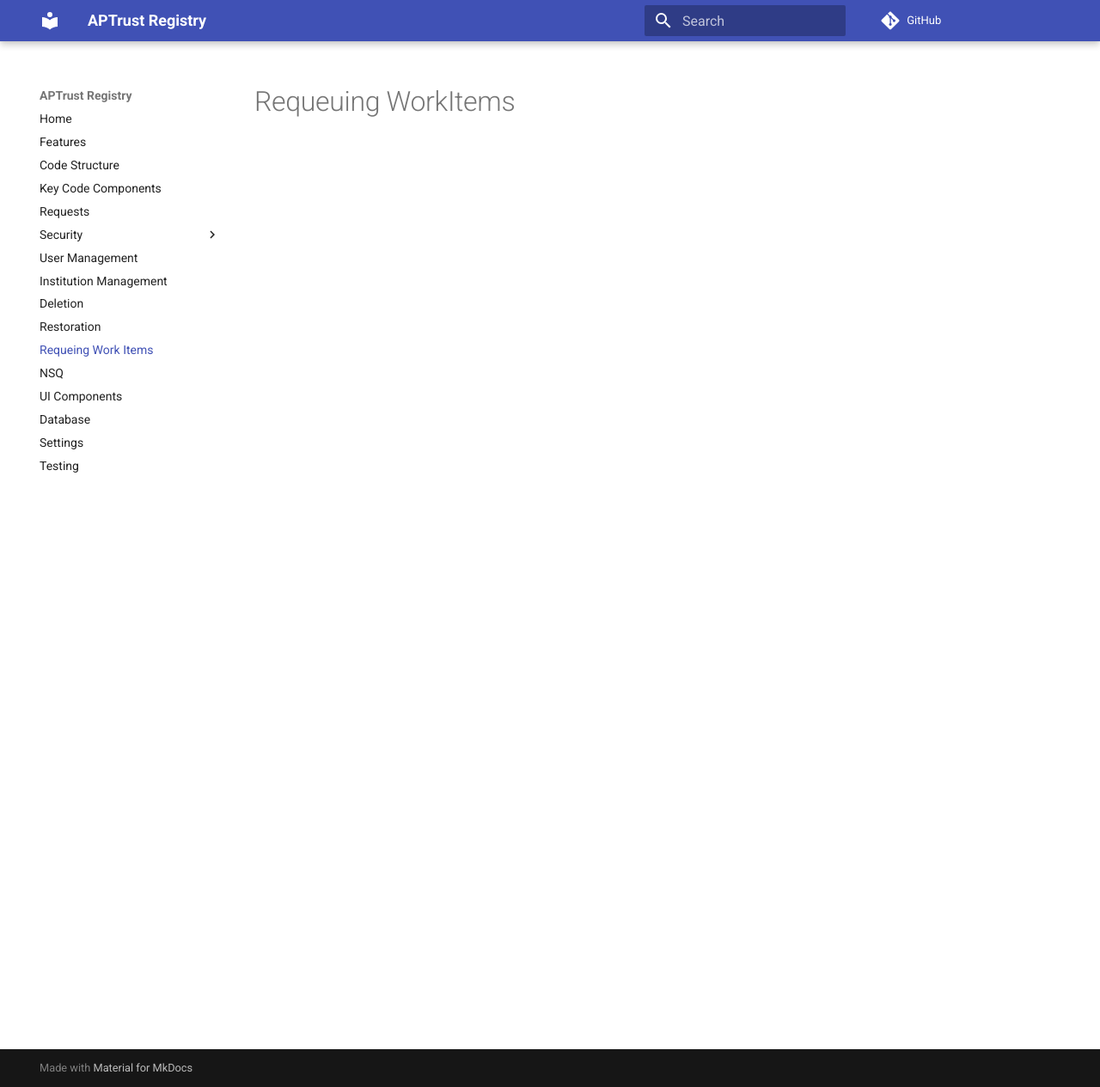
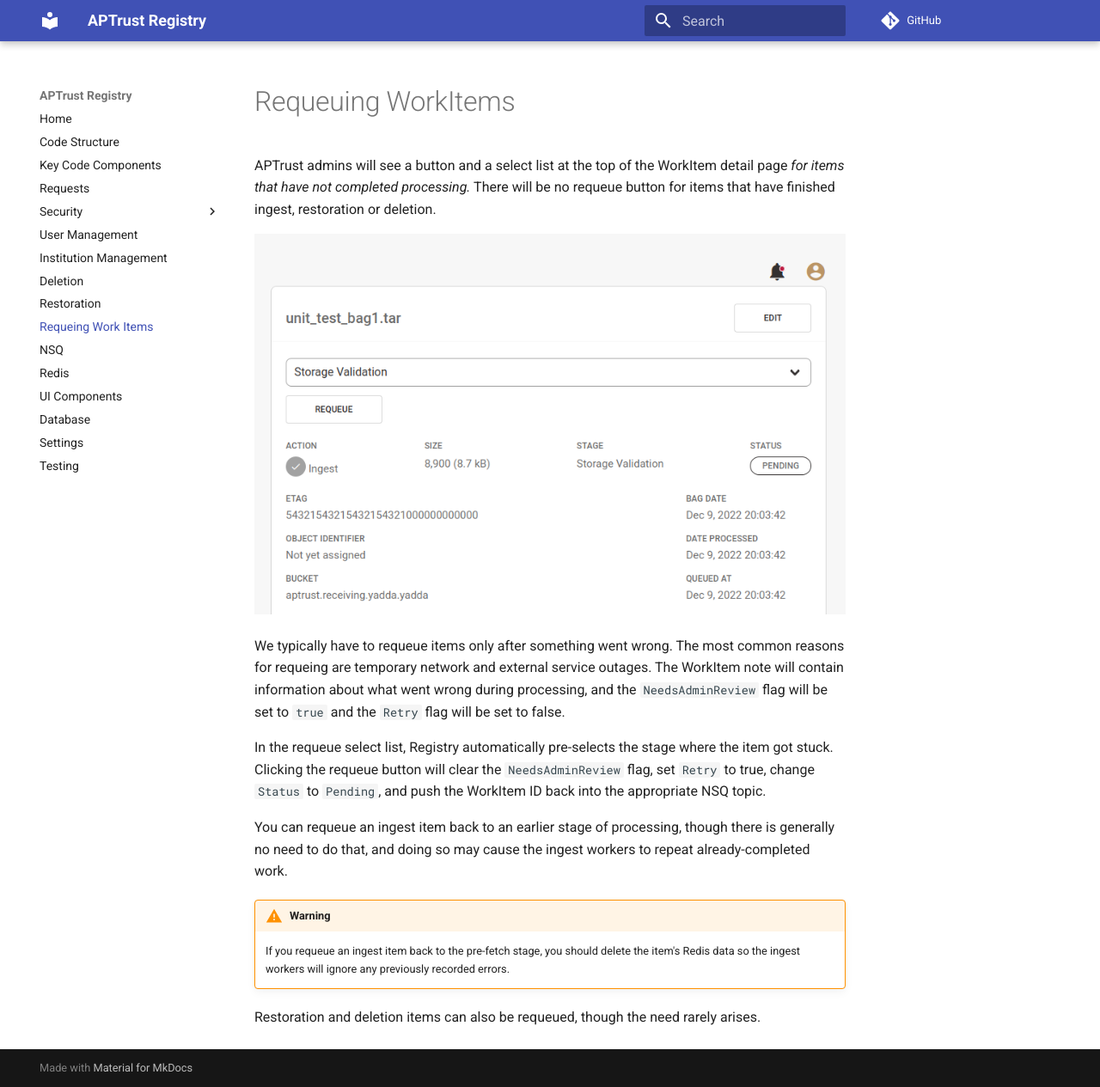
Before and after one commit to APTrust/registry-docs, an MkDocs documentation site: the page built from docs/requeuing.md, in a window 1280 px wide and 1265 px high. Shown: the whole window at 86% size. Built offline with MkDocs 1.6.1 and Material for MkDocs 9.7.7, drawn with Linux system fonts in a browser that asks for light colours; comment, search, counter and statistics services are not loaded.

Commit message:
More registry docs

```diff
--- a/docs/requeuing.md
+++ b/docs/requeuing.md
@@ -1 +1,17 @@
 # Requeuing WorkItems
+
+APTrust admins will see a button and a select list at the top of the WorkItem detail page _for items that have not completed processing._ There will be no requeue button for items that have finished ingest, restoration or deletion.
+
+![WorkItem requeue button](img/requeue_button.png)
+
+We typically have to requeue items only after something went wrong. The most common reasons for requeing are temporary network and external service outages. The WorkItem note will contain information about what went wrong during processing, and the `NeedsAdminReview` flag will be set to `true` and the `Retry` flag will be set to false.
+
+In the requeue select list, Registry automatically pre-selects the stage where the item got stuck. Clicking the requeue button will clear the `NeedsAdminReview` flag, set `Retry` to true, change `Status` to `Pending`, and push the WorkItem ID back into the appropriate NSQ topic.
+
+You can requeue an ingest item back to an earlier stage of processing, though there is generally no need to do that, and doing so may cause the ingest workers to repeat already-completed work.
+
+!!! Warning
+
+    If you requeue an ingest item back to the pre-fetch stage, you should delete the item's Redis data so the ingest workers will ignore any previously recorded errors.
+
+Restoration and deletion items can also be requeued, though the need rarely arises.
--- a/mkdocs.yml
+++ b/mkdocs.yml
@@ -29,7 +29,6 @@ markdown_extensions:
 repo_url:  https://github.com/APTrust/registry-docs
 nav:
   - Home: index.md
-  - Features: features.md
   - Code Structure: structure.md
   - Key Code Components: components.md
   - Requests: requests.md
@@ -46,6 +45,7 @@ nav:
   - Restoration: restoration.md
   - Requeing Work Items: requeuing.md
   - NSQ: nsq.md
+  - Redis: redis.md
   - UI Components: ui-components.md
   - Database: database.md
   - Settings: settings.md
```
Also changed, not shown: docs/deletion.md (+11 -0 lines), docs/institution-management.md (+6 -0 lines), docs/redis.md (added, +14 -0 lines), docs/restoration.md (+14 -0 lines), docs/user-management.md (+10 -0 lines), docs/img/requeue_button.png (added).
